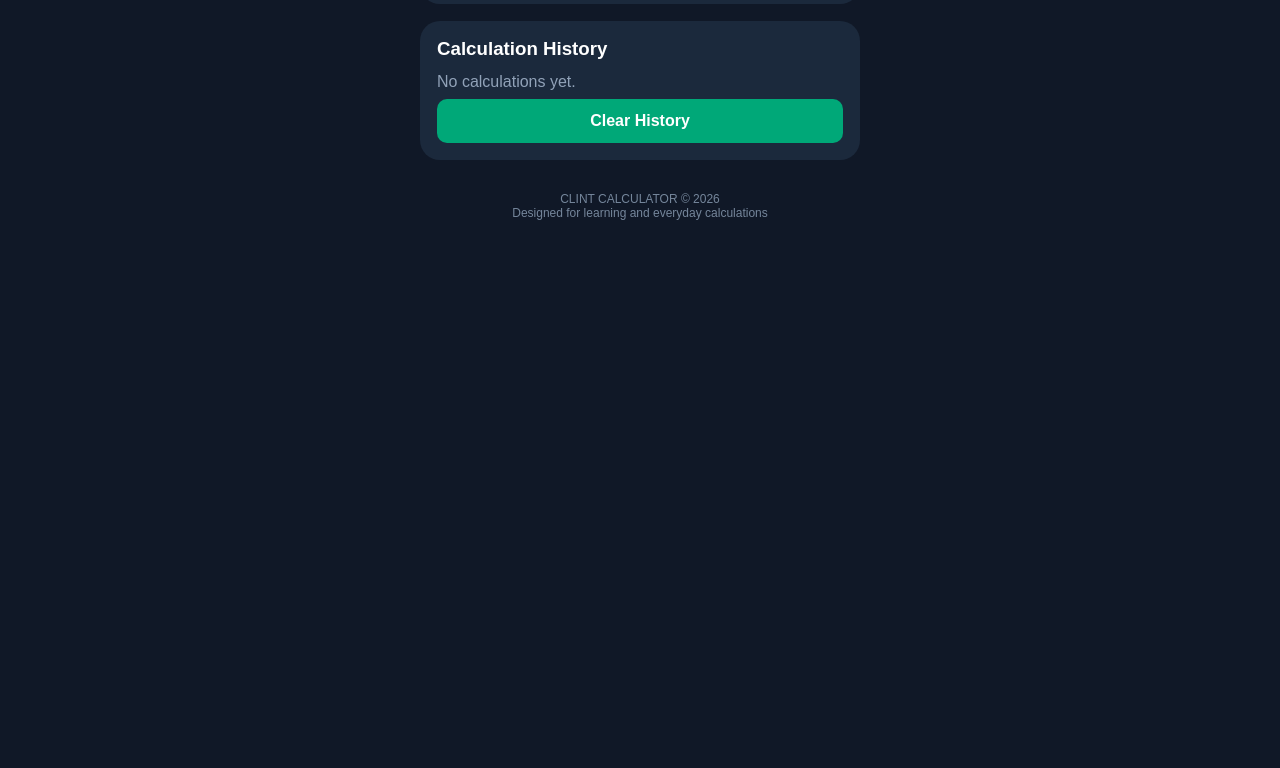
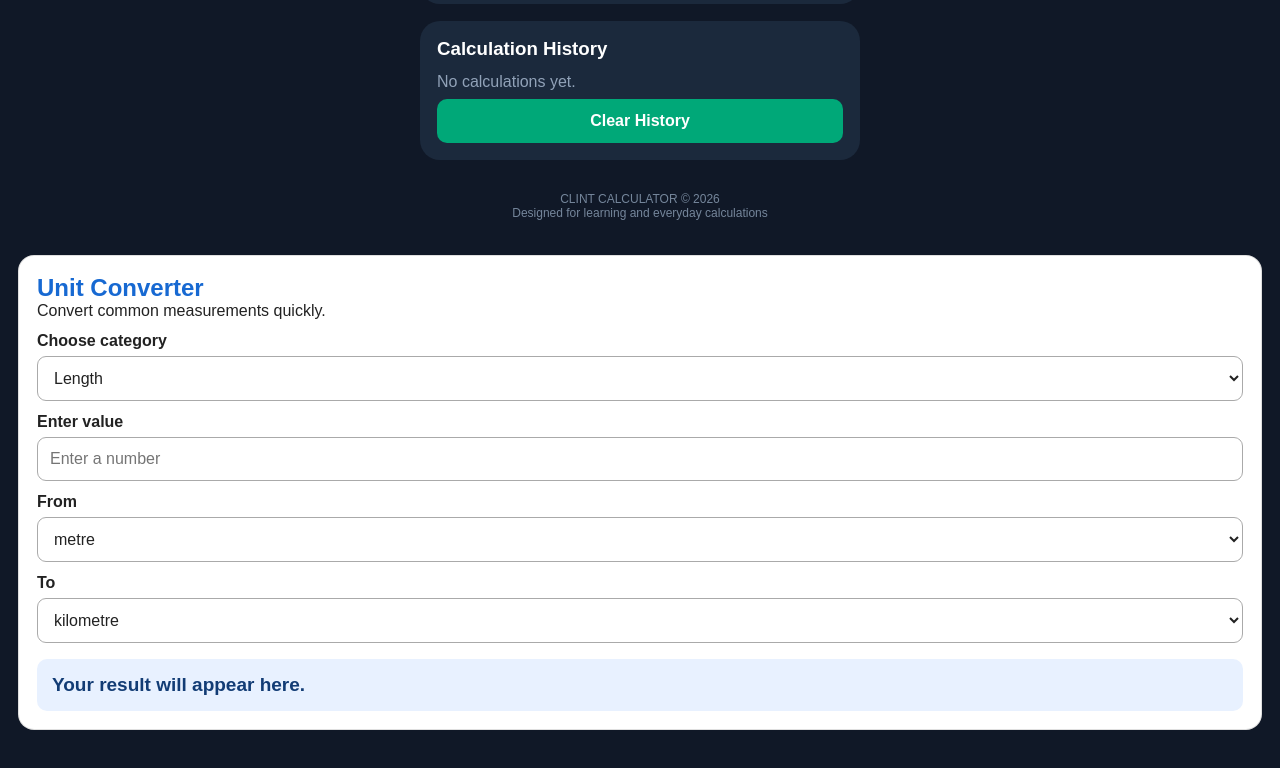
Before and after one commit to clintonaijuka644-svg/clint-calculator, a plain HTML site: page index.html in a window 1280 px wide. Shown: the part 704-1472 px from the top of the page. Before the commit the page ends 957 px from the top, so only its background shows below. Drawn offline with Linux system fonts and the light colour scheme.

Commit message:
Update index.html

```diff
--- a/index.html
+++ b/index.html
@@ -317,5 +317,175 @@ if ("serviceWorker" in navigator) {
     });
 }
 </script>
+
+<!-- CLINT CALCULATOR: UNIT CONVERTER -->
+<style>
+.unit-converter {
+    background: var(--card, #ffffff);
+    color: var(--text, #222222);
+    padding: 18px;
+    margin: 20px 0;
+    border-radius: 16px;
+    border: 1px solid #8884;
+}
+.unit-converter h2 {
+    margin-top: 0;
+    color: #1769d2;
+}
+.unit-converter label {
+    display: block;
+    margin-top: 12px;
+    font-weight: 600;
+}
+.unit-converter select,
+.unit-converter input {
+    width: 100%;
+    padding: 12px;
+    margin-top: 6px;
+    border: 1px solid #aaa;
+    border-radius: 9px;
+    font-size: 16px;
+    box-sizing: border-box;
+    background: var(--input-bg, #fff);
+    color: var(--text, #222);
+}
+.unit-converter .unit-result {
+    margin-top: 16px;
+    padding: 15px;
+    background: #e8f1ff;
+    color: #123c75;
+    border-radius: 10px;
+    font-size: 19px;
+    font-weight: bold;
+    overflow-wrap: anywhere;
+}
+</style>
+
+<section class="unit-converter">
+    <h2>Unit Converter</h2>
+    <p>Convert common measurements quickly.</p>
+
+    <label for="cc-unit-category">Choose category</label>
+    <select id="cc-unit-category">
+        <option value="length">Length</option>
+        <option value="weight">Weight</option>
+        <option value="volume">Volume</option>
+        <option value="temperature">Temperature</option>
+    </select>
+
+    <label for="cc-unit-value">Enter value</label>
+    <input type="number" id="cc-unit-value"
+           placeholder="Enter a number" step="any">
+
+    <label for="cc-unit-from">From</label>
+    <select id="cc-unit-from"></select>
+
+    <label for="cc-unit-to">To</label>
+    <select id="cc-unit-to"></select>
+
+    <div class="unit-result" id="cc-unit-result">
+        Your result will appear here.
+    </div>
+</section>
+
+<script>
+(function () {
+    const category = document.getElementById("cc-unit-category");
+    const value = document.getElementById("cc-unit-value");
+    const from = document.getElementById("cc-unit-from");
+    const to = document.getElementById("cc-unit-to");
+    const result = document.getElementById("cc-unit-result");
+
+    const units = {
+        length: {
+            metre: 1,
+            kilometre: 1000,
+            centimetre: 0.01,
+            millimetre: 0.001,
+            mile: 1609.344,
+            foot: 0.3048,
+            inch: 0.0254
+        },
+        weight: {
+            kilogram: 1,
+            gram: 0.001,
+            milligram: 0.000001,
+            pound: 0.45359237,
+            ounce: 0.028349523125
+        },
+        volume: {
+            litre: 1,
+            millilitre: 0.001,
+            "cubic metre": 1000,
+            "US gallon": 3.785411784
+        },
+        temperature: {
+            Celsius: "C",
+            Fahrenheit: "F",
+            Kelvin: "K"
+        }
+    };
+
+    function fillUnits() {
+        const selected = units[category.value];
+        from.innerHTML = "";
+        to.innerHTML = "";
+
+        Object.keys(selected).forEach(unit => {
+            from.add(new Option(unit, unit));
+            to.add(new Option(unit, unit));
+        });
+
+        if (to.options.length > 1) to.selectedIndex = 1;
+        convert();
+    }
+
+    function convertTemperature(number, source, target) {
+        let celsius;
+
+        if (source === "Celsius") celsius = number;
+        if (source === "Fahrenheit") celsius = (number - 32) * 5 / 9;
+        if (source === "Kelvin") celsius = number - 273.15;
+
+        if (target === "Celsius") return celsius;
+        if (target === "Fahrenheit") return celsius * 9 / 5 + 32;
+        if (target === "Kelvin") return celsius + 273.15;
+    }
+
+    function convert() {
+        if (value.value === "") {
+            result.textContent = "Your result will appear here.";
+            return;
+        }
+
+        const number = Number(value.value);
+        let answer;
+
+        if (!Number.isFinite(number)) {
+            result.textContent = "Please enter a valid number.";
+            return;
+        }
+
+        if (category.value === "temperature") {
+            answer = convertTemperature(number, from.value, to.value);
+        } else {
+            answer = number * units[category.value][from.value]
+                / units[category.value][to.value];
+        }
+
+        result.textContent = Number(answer.toPrecision(10)) +
+            " " + to.value;
+    }
+
+    category.addEventListener("change", fillUnits);
+    value.addEventListener("input", convert);
+    from.addEventListener("change", convert);
+    to.addEventListener("change", convert);
+
+    fillUnits();
+})();
+</script>
+<!-- END UNIT CONVERTER -->
+
 </body>
 </html>
```
